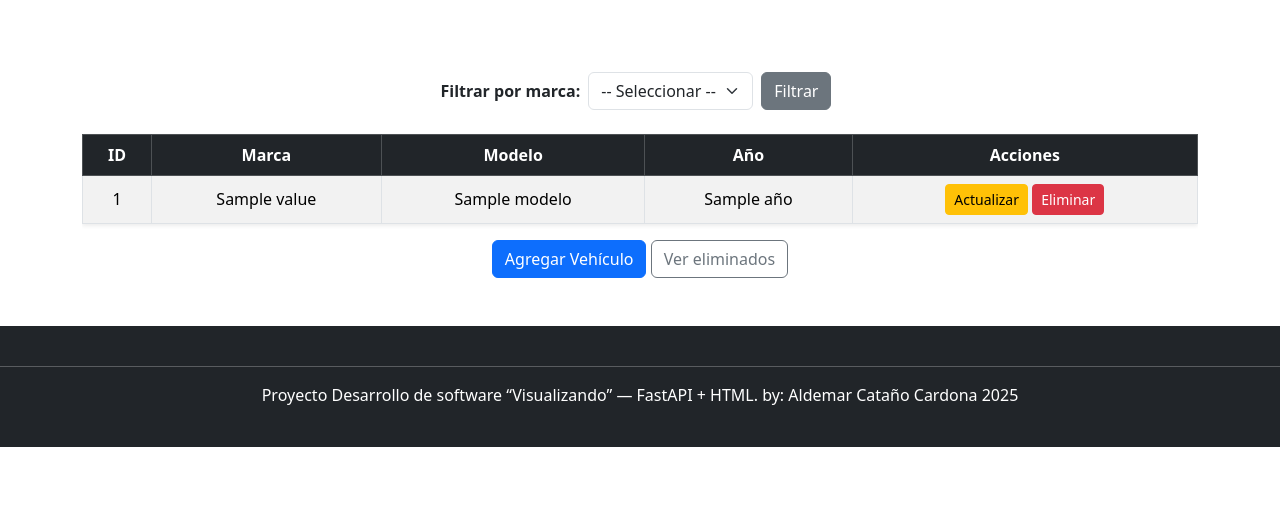
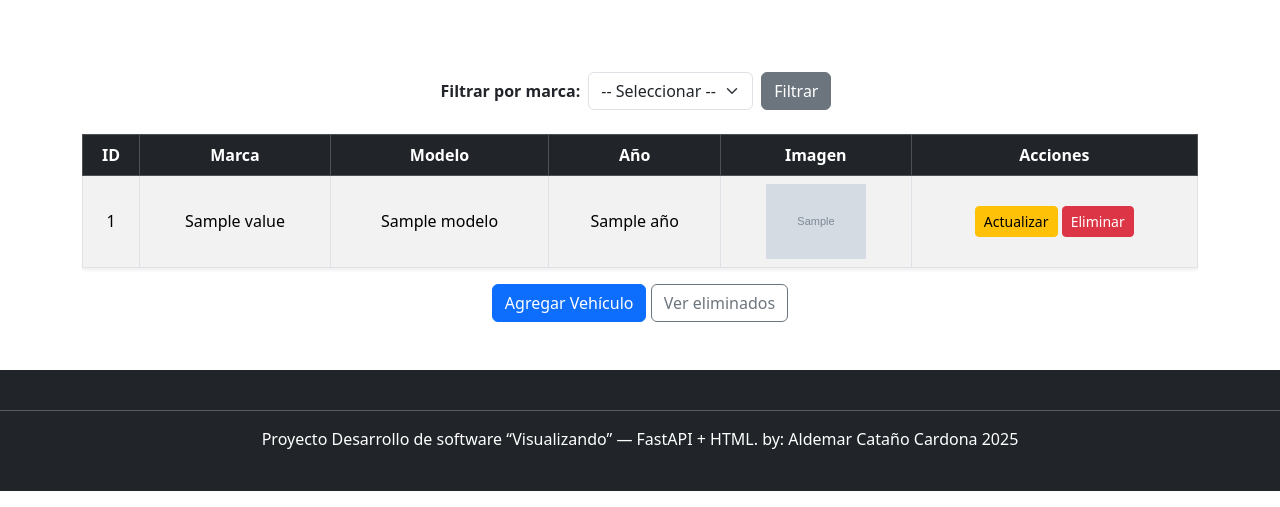
Before and after one commit to Aldemitar/vehiculos_electricos_aldemar, a FastAPI app: template templates/vehiculos_registro.html in a window 1280 px wide. Shown: the part 245-752 px from the top of the page. Run offline with FastAPI, Linux system fonts and the light colour scheme; the template is opened without the code that fills it: most values are stand-ins (such as "Sample title", 1, 10 or a date in 2020); grey boxes marked "Sample" are stand-in pictures; parts of the project's set-up code (start-up, migrations or seed data) failed here and were passed over.

Commit message:
Se agregó el campo de imágen para mostrar este respectivo campo como una imágen más no como una URL de SUPABASE

```diff
--- a/templates/vehiculos_registro.html
+++ b/templates/vehiculos_registro.html
@@ -37,6 +37,7 @@
                         <th>Marca</th>
                         <th>Modelo</th>
                         <th>Año</th>
+                        <th>Imagen</th>
                         <th>Acciones</th>
                     </tr>
                 </thead>
@@ -47,6 +48,13 @@
                         <td>{{ vehiculo.marca.value }}</td>
                         <td>{{ vehiculo.modelo }}</td>
                         <td>{{ vehiculo.año }}</td>
+                        <td>
+                            {% if vehiculo.imagen_url %}
+                                <img src="{{ vehiculo.imagen_url }}" alt="Imagen de {{ vehiculo.modelo }}" style="width: 100px; height: auto; object-fit: contain;">
+                            {% else %}
+                                Sin imagen
+                            {% endif %}
+                        </td>
                         <td>
                             <a href="/vehiculos/edit/{{ vehiculo.id }}" class="btn btn-warning btn-sm">
                                 <i class="bi bi-pencil"></i> Actualizar
```
